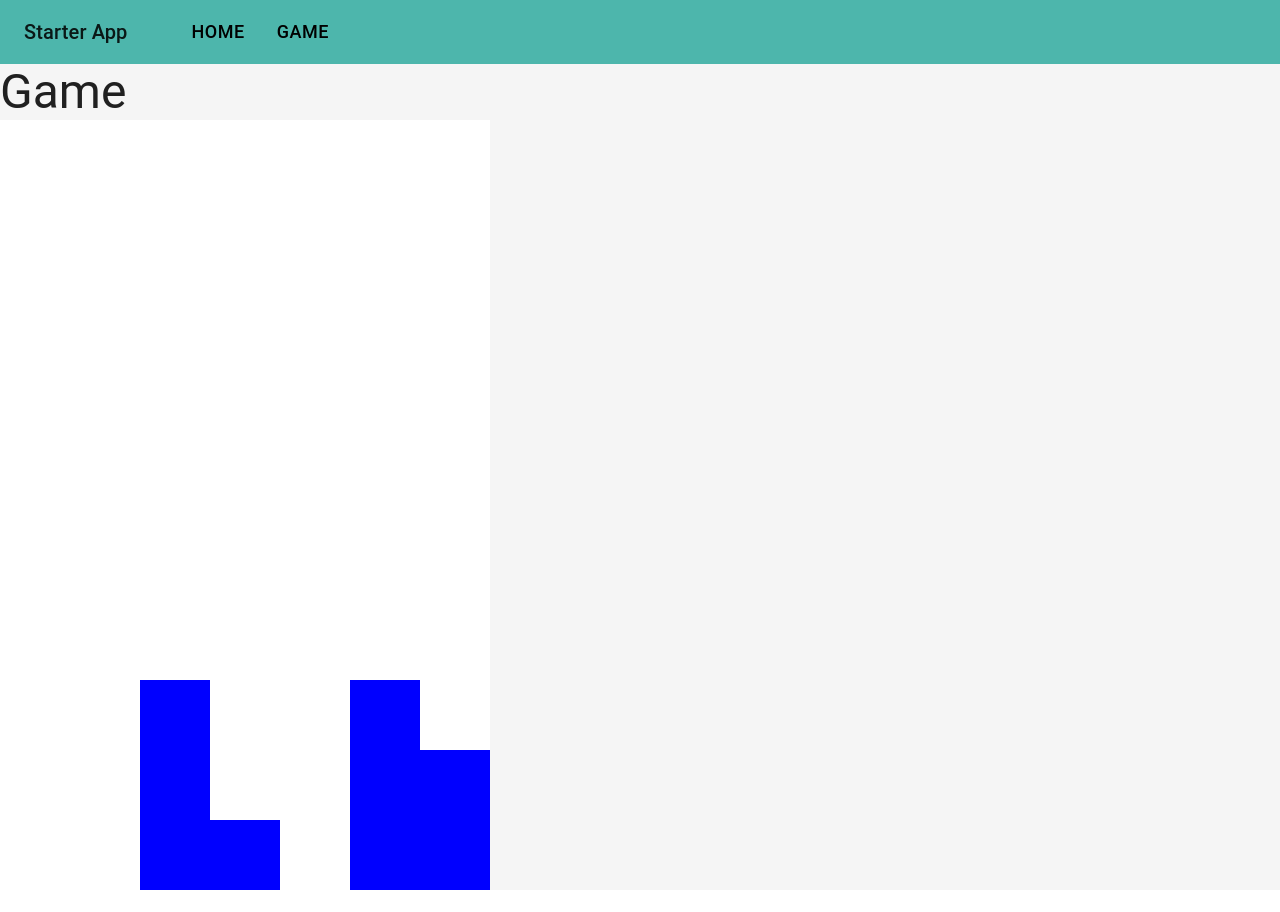
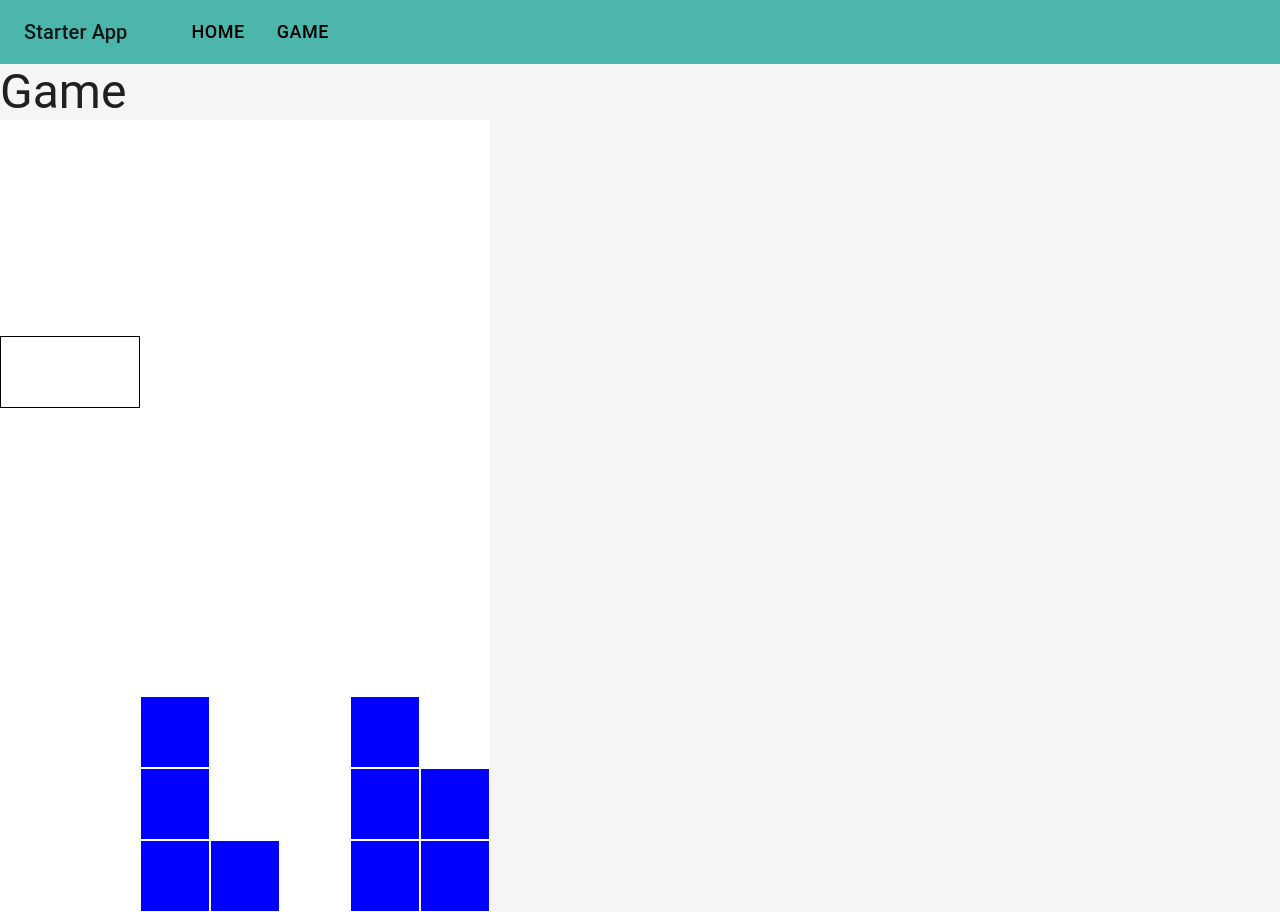
Before and after one commit to Somingo/match-3-v1, a React (Create React App) app: page /game in a window 1280 px wide. Before the commit the page ends 890 px from the top, so only its background shows below. Built offline with nearby package versions, Linux system fonts and the light colour scheme.

Commit message:
create basic cursor

```diff
--- a/src/Match3Game/Gem.tsx
+++ b/src/Match3Game/Gem.tsx
@@ -1,6 +1,19 @@
 import React, {FC} from 'react';
-import {Box} from '@mui/material';
+import {Box, SxProps, Theme} from '@mui/material';
 
-export const Gem: FC<{type: number}> = ({type}) => {
-    return <Box sx={{flex: '14% 0 0', paddingTop: '14%', backgroundColor: type?'#00f':'#fff'}}/>
+const cursorLeftSx: SxProps<Theme> = {
+  border: '#000 solid',
+  borderWidth: '1px 0 1px 1px',
+};
+
+const cursorRightSx: SxProps<Theme> = {
+  border: '#000 solid',
+  borderWidth: '1px 1px 1px 0',
+};
+
+export const Gem: FC<{type: number, cursorLeft: boolean, cursorRight: boolean}> = ({type, cursorLeft, cursorRight}) => {
+    return <Box sx={{flex: '14% 0 0', paddingTop: '14%', backgroundColor: type?'#00f':'#fff', border: '1px solid #fff',
+      ...(cursorLeft?cursorLeftSx:{}),
+      ...(cursorRight?cursorRightSx:{}),
+    }}/>
 }
--- a/src/Match3Game/Match3Game.tsx
+++ b/src/Match3Game/Match3Game.tsx
@@ -16,7 +16,9 @@ export const Match3Game:FC = ()=> {
         0, 0, 1, 0, 0, 1, 0,
         0, 0, 1, 0, 0, 1, 1,
         0, 0, 1, 1, 0, 1, 1,
-    ]
+    ];
+
+    const cursor = 21;
 
     return  (
         <Box sx={{
@@ -28,7 +30,7 @@ export const Match3Game:FC = ()=> {
     }}>
         <Typography variant="h3">Game</Typography>
             <Box sx={{display: 'flex', width:'100%', maxWidth: '500px', flexWrap: 'wrap'}}>
-                {table.map((n)=> <Gem type={n} />)}
+                {table.map((n, index)=> <Gem type={n} cursorLeft={cursor===index} cursorRight={cursor+1===index}/>)}
             </Box>
     </Box>
     );
```
